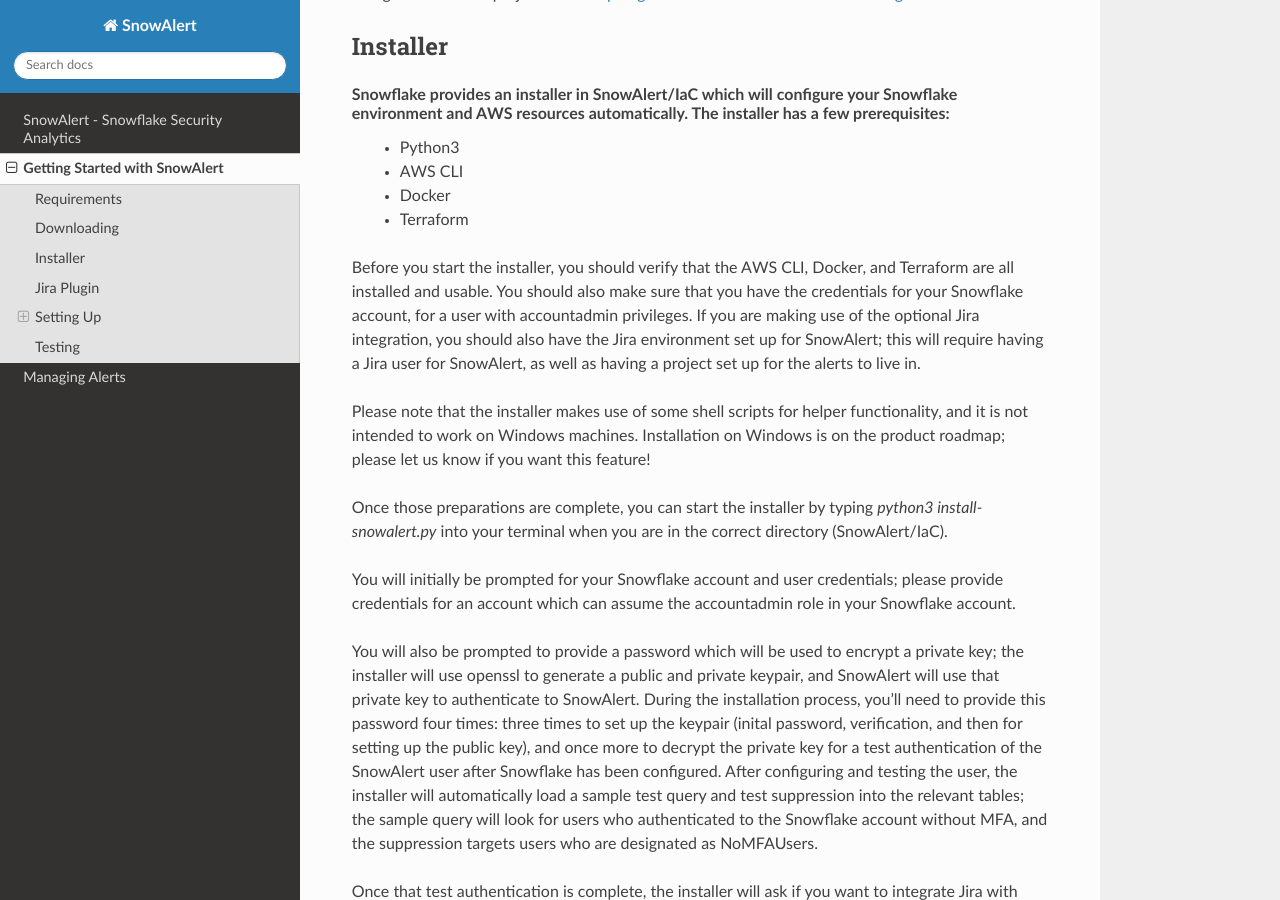
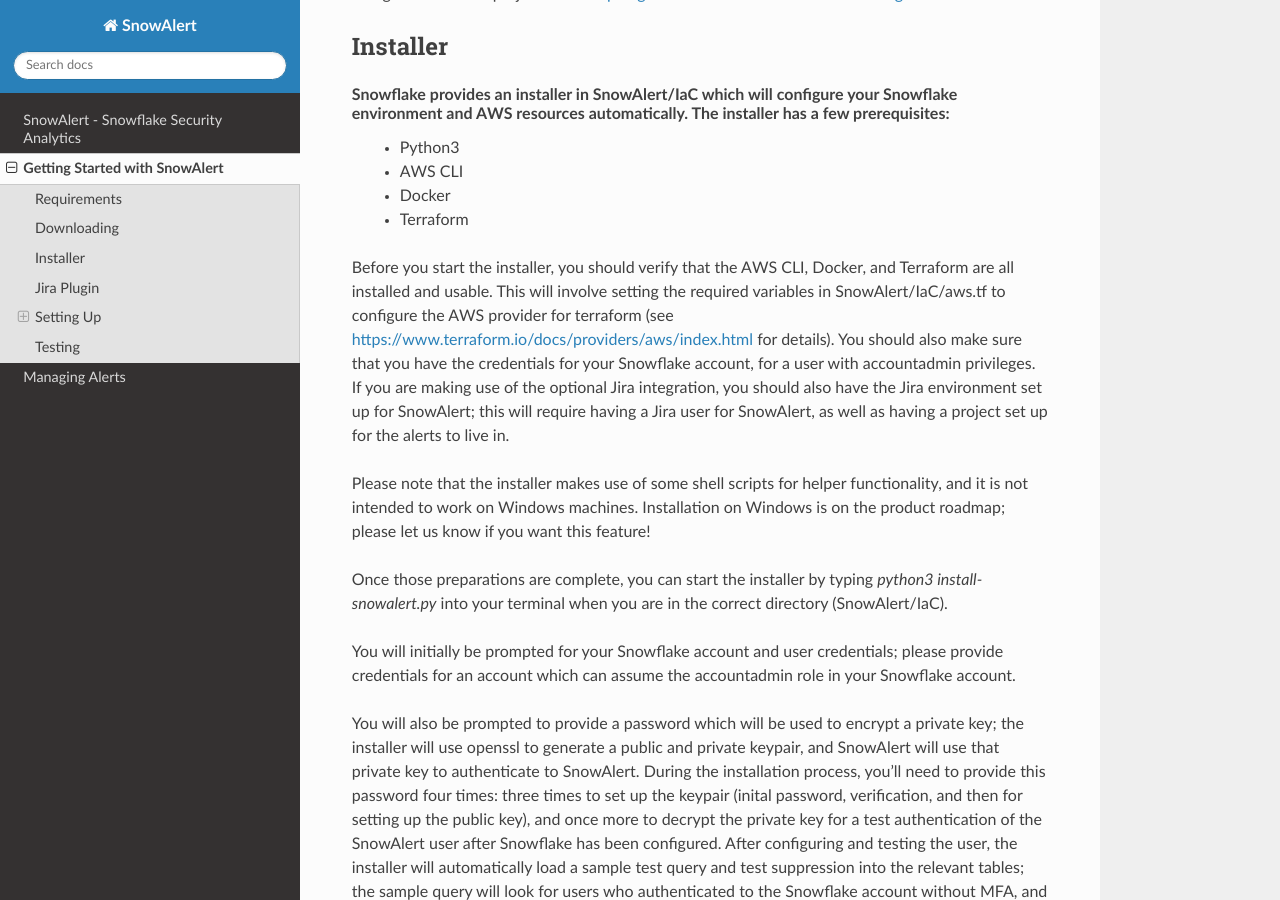
Before and after one commit to snowflakedb/SnowAlert, a Sphinx documentation site: the page built from docs/getting_started.rst, in a window 1280 px wide and 900 px high, scrolled down 362 px. Built offline with Sphinx 7.4.7 and the Read the Docs theme 2.0.0, drawn with Linux system fonts in a browser that asks for light colours.

Commit message:
Added a note about terraform configuration for IaC/aws.tf

```diff
--- a/docs/getting_started.rst
+++ b/docs/getting_started.rst
@@ -19,7 +19,7 @@
     * Docker
     * Terraform
 
-Before you start the installer, you should verify that the AWS CLI, Docker, and Terraform are all installed and usable. You should also make sure that you have the credentials for your Snowflake account, for a user with accountadmin privileges. If you are making use of the optional Jira integration, you should also have the Jira environment set up for SnowAlert; this will require having a Jira user for SnowAlert, as well as having a project set up for the alerts to live in.
+Before you start the installer, you should verify that the AWS CLI, Docker, and Terraform are all installed and usable. This will involve setting the required variables in SnowAlert/IaC/aws.tf to configure the AWS provider for terraform (see https://www.terraform.io/docs/providers/aws/index.html for details). You should also make sure that you have the credentials for your Snowflake account, for a user with accountadmin privileges. If you are making use of the optional Jira integration, you should also have the Jira environment set up for SnowAlert; this will require having a Jira user for SnowAlert, as well as having a project set up for the alerts to live in.
 
 Please note that the installer makes use of some shell scripts for helper functionality, and it is not intended to work on Windows machines. Installation on Windows is on the product roadmap; please let us know if you want this feature!
 
```
